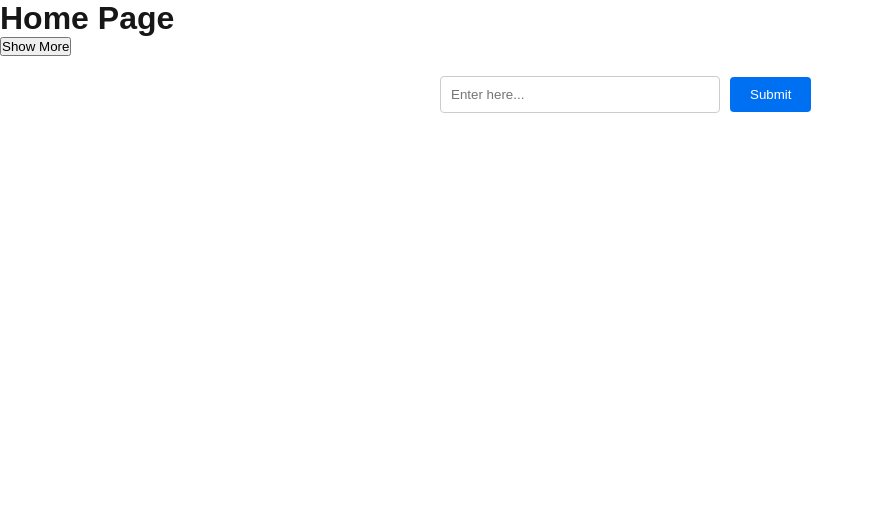
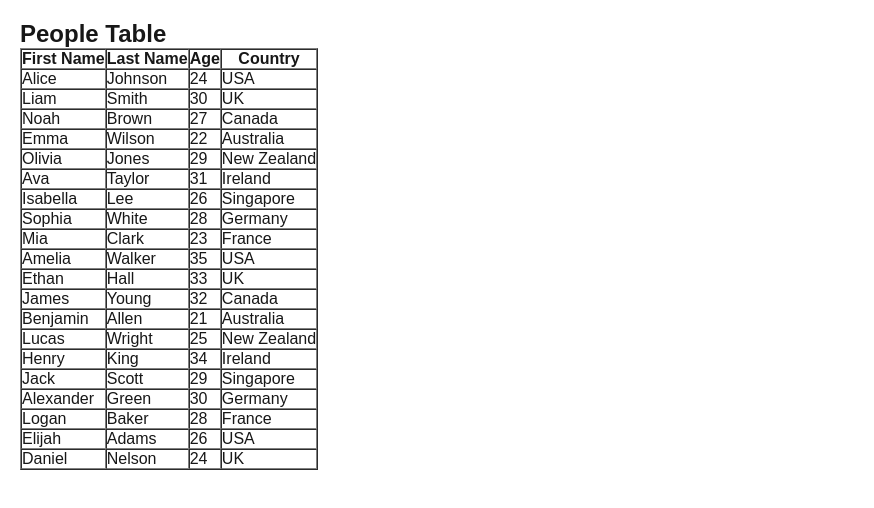
Before and after one commit to Thejan-Rodrigo/next.js-guide, a Next.js app in the folder event/sample_event_project/: page / in a window 1280 px wide. Shown: the top 508 px of the page, without its empty margins (0-874 px from the left). Built offline with nearby package versions, Linux system fonts and the light colour scheme.

Commit message:
Add new Table to Home Page

```diff
--- /dev/null
+++ b/event/sample_event_project/src/app/(components)/(peopleTable)/page.jsx
@@ -0,0 +1,54 @@
+import React from 'react'
+
+function page() {
+    const peopleData = [
+        { firstName: 'Alice', lastName: 'Johnson', age: 24, country: 'USA' },
+        { firstName: 'Liam', lastName: 'Smith', age: 30, country: 'UK' },
+        { firstName: 'Noah', lastName: 'Brown', age: 27, country: 'Canada' },
+        { firstName: 'Emma', lastName: 'Wilson', age: 22, country: 'Australia' },
+        { firstName: 'Olivia', lastName: 'Jones', age: 29, country: 'New Zealand' },
+        { firstName: 'Ava', lastName: 'Taylor', age: 31, country: 'Ireland' },
+        { firstName: 'Isabella', lastName: 'Lee', age: 26, country: 'Singapore' },
+        { firstName: 'Sophia', lastName: 'White', age: 28, country: 'Germany' },
+        { firstName: 'Mia', lastName: 'Clark', age: 23, country: 'France' },
+        { firstName: 'Amelia', lastName: 'Walker', age: 35, country: 'USA' },
+        { firstName: 'Ethan', lastName: 'Hall', age: 33, country: 'UK' },
+        { firstName: 'James', lastName: 'Young', age: 32, country: 'Canada' },
+        { firstName: 'Benjamin', lastName: 'Allen', age: 21, country: 'Australia' },
+        { firstName: 'Lucas', lastName: 'Wright', age: 25, country: 'New Zealand' },
+        { firstName: 'Henry', lastName: 'King', age: 34, country: 'Ireland' },
+        { firstName: 'Jack', lastName: 'Scott', age: 29, country: 'Singapore' },
+        { firstName: 'Alexander', lastName: 'Green', age: 30, country: 'Germany' },
+        { firstName: 'Logan', lastName: 'Baker', age: 28, country: 'France' },
+        { firstName: 'Elijah', lastName: 'Adams', age: 26, country: 'USA' },
+        { firstName: 'Daniel', lastName: 'Nelson', age: 24, country: 'UK' },
+    ];
+
+    return (
+        <div style={{ padding: '20px' }}>
+            <h2>People Table</h2>
+            <table border="1" cellPadding="10" cellSpacing="0">
+                <thead>
+                    <tr>
+                        <th>First Name</th>
+                        <th>Last Name</th>
+                        <th>Age</th>
+                        <th>Country</th>
+                    </tr>
+                </thead>
+                <tbody>
+                    {peopleData.map((person, index) => (
+                        <tr key={index}>
+                            <td>{person.firstName}</td>
+                            <td>{person.lastName}</td>
+                            <td>{person.age}</td>
+                            <td>{person.country}</td>
+                        </tr>
+                    ))}
+                </tbody>
+            </table>
+        </div>
+    );
+}
+
+export default page
--- a/event/sample_event_project/src/app/page.jsx
+++ b/event/sample_event_project/src/app/page.jsx
@@ -3,6 +3,7 @@
 import Image from "next/image";
 import styles from "./page.module.css";
 import { useState } from "react";
+import PeopleTable from "../app/(components)/(peopleTable)/page"
 
 export default function Home() {
   const [inputValue, setInputValue] = useState();
@@ -70,6 +71,8 @@ export default function Home() {
       </button>
     </form>
 
+    <PeopleTable/>
+
       {/* <input type="text" placeholder="Enter Anything" onChange={handleChange}/>
       <button onClick={handleSave}>Save</button>
 
```
